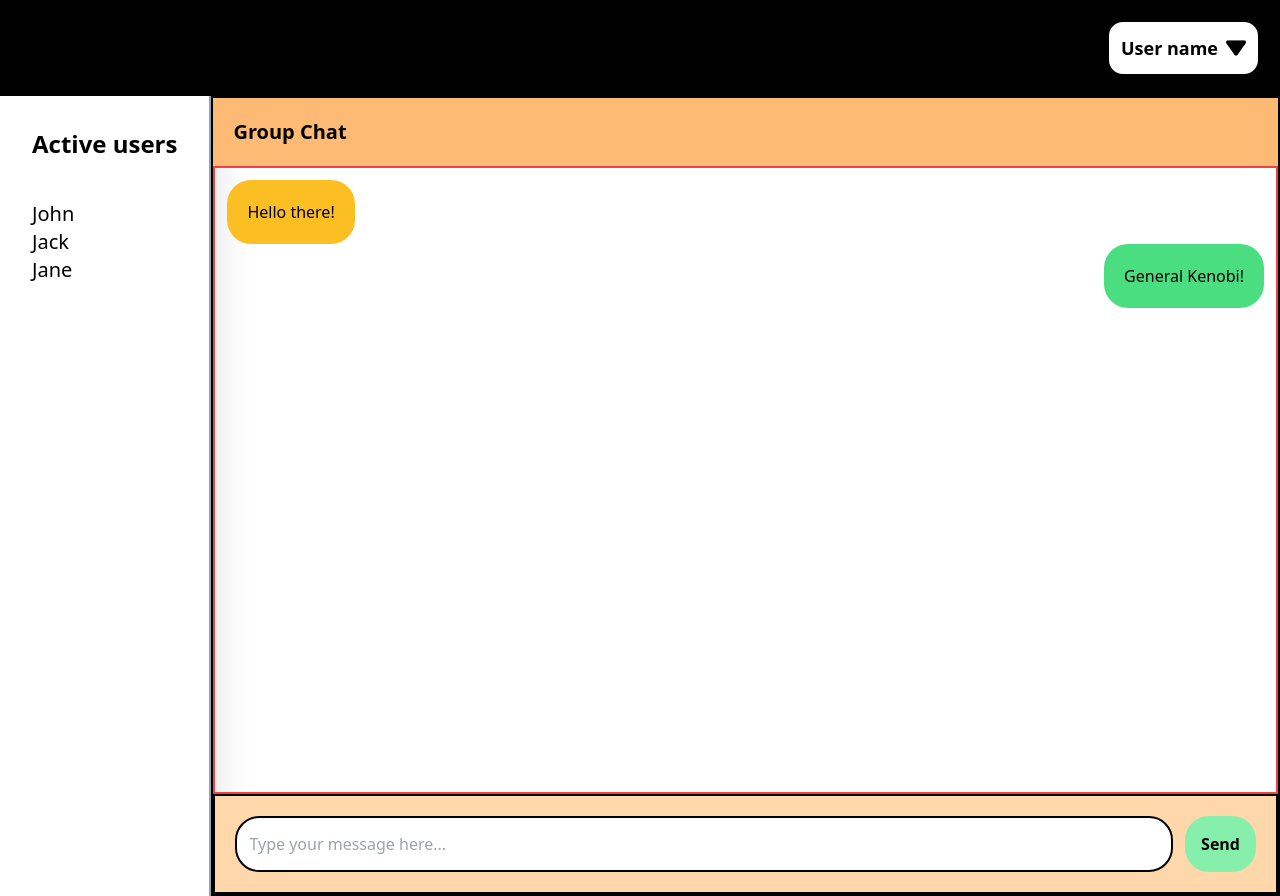
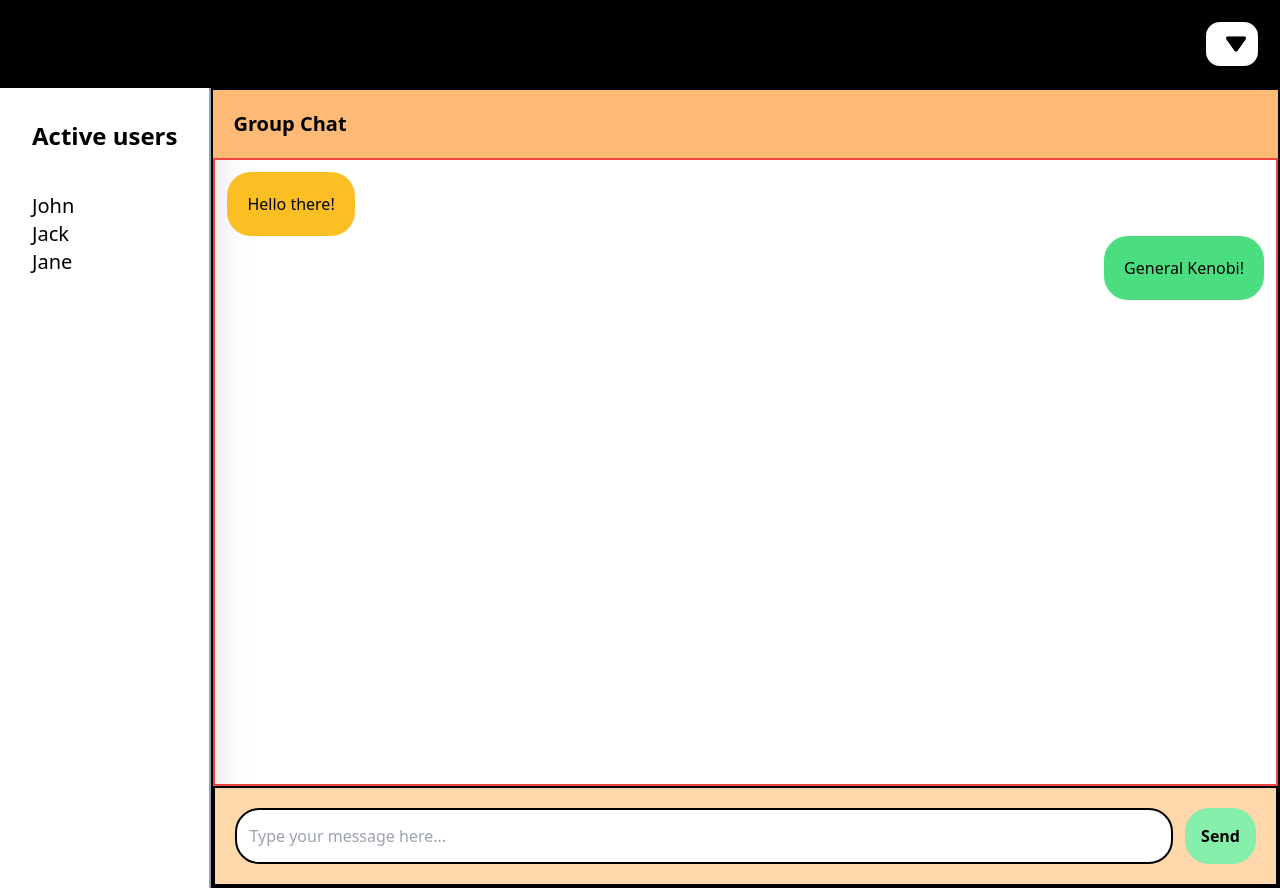
Before and after one commit to Pradikshan/chatapp-frontend, a React (Vite) app: page /home in a window 1280 px wide. Built offline with nearby package versions, Linux system fonts and the light colour scheme; no server answers.

Commit message:
Added logic to retrieve username

```diff
--- a/src/components/UserProfile.tsx
+++ b/src/components/UserProfile.tsx
@@ -1,7 +1,11 @@
 import React, { useState } from "react";
 import { useNavigate } from "react-router-dom";
+import useAppStore from "../store/store";
 
 const UserProfile = () => {
+  const username = useAppStore((state) => state.username);
+  const setUsername = useAppStore((state) => state.setUsername);
+
   const [isOpen, setIsOpen] = useState<boolean>(false);
 
   const navigate = useNavigate();
@@ -11,13 +15,18 @@ const UserProfile = () => {
   };
 
   const handleLogout = () => {
-    navigate("/");
+    try {
+      setUsername("");
+      navigate("/");
+    } catch (error) {
+      console.log(`Logout error: ${error}`);
+    }
   };
 
   return (
     <div className="userprofile-container" onClick={onClick}>
       <div className="flex items-center">
-        <p>User name</p>
+        <p>{username}</p>
         <img
           src="../images/icons/dropdown.png"
           alt="dropdown-icon"
```
